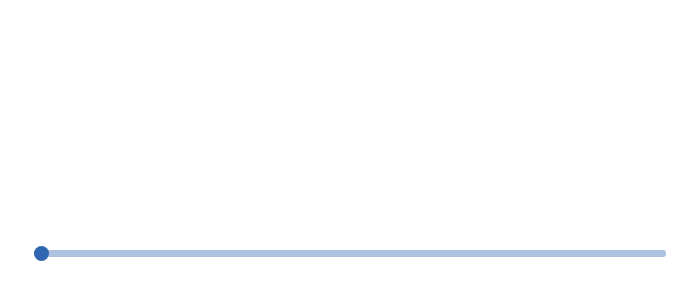
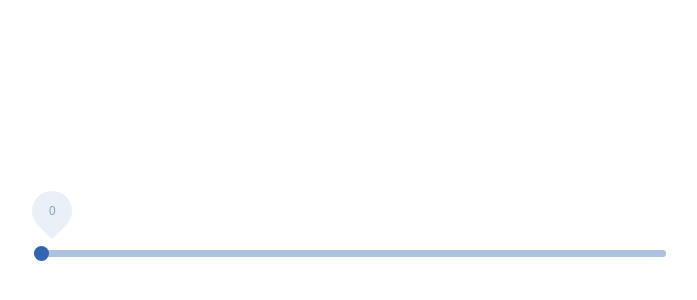
Before and after one commit to manvendra22/react-slider, a React app: page / in a window 1280 px wide. Shown: the part 156-456 px from the top of the page, without its empty margins (292-989 px from the left). Built offline with nearby package versions, Linux system fonts and the light colour scheme.

Commit message:
[Style] Bubble shape updated

```diff
--- a/src/App.js
+++ b/src/App.js
@@ -6,7 +6,7 @@ import "./styles.css";
 
 export default function App() {
     let [value, setValue] = useState(0);
-    let [visible, setVisible] = useState(false);
+    let [visible, setVisible] = useState(true);
 
     function handleChange(e) {
         console.log(e.target.value);
--- a/src/Bubble.js
+++ b/src/Bubble.js
@@ -5,7 +5,7 @@ export default function Slider(props) {
 
     return (
         <div className="bubble" style={{ left: `${value}%`, display: visible ? '' : 'none' }}>
-            {value}
+            <span>{value}</span>
         </div>
     );
 }
--- a/src/styles.css
+++ b/src/styles.css
@@ -46,16 +46,16 @@
     align-items: center;
     justify-content: center;
     position: absolute;
-    height: 30px;
-    width: 30px;
-    bottom: 25px;
-    /* left: -5px; */
-    border-radius: 50%;
+    height: 40px;
+    width: 40px;
+    bottom: 30px;
     background-color: #eaf0f7;
     color: #83a3d0;
     font-size: 12px;
+    border-radius: 50% 50% 50% 0;
+    transform: rotate(-45deg);
 }
 
-.hidden {
-    display: none;
+.bubble span {
+    transform: rotate(45deg);
 }
```
